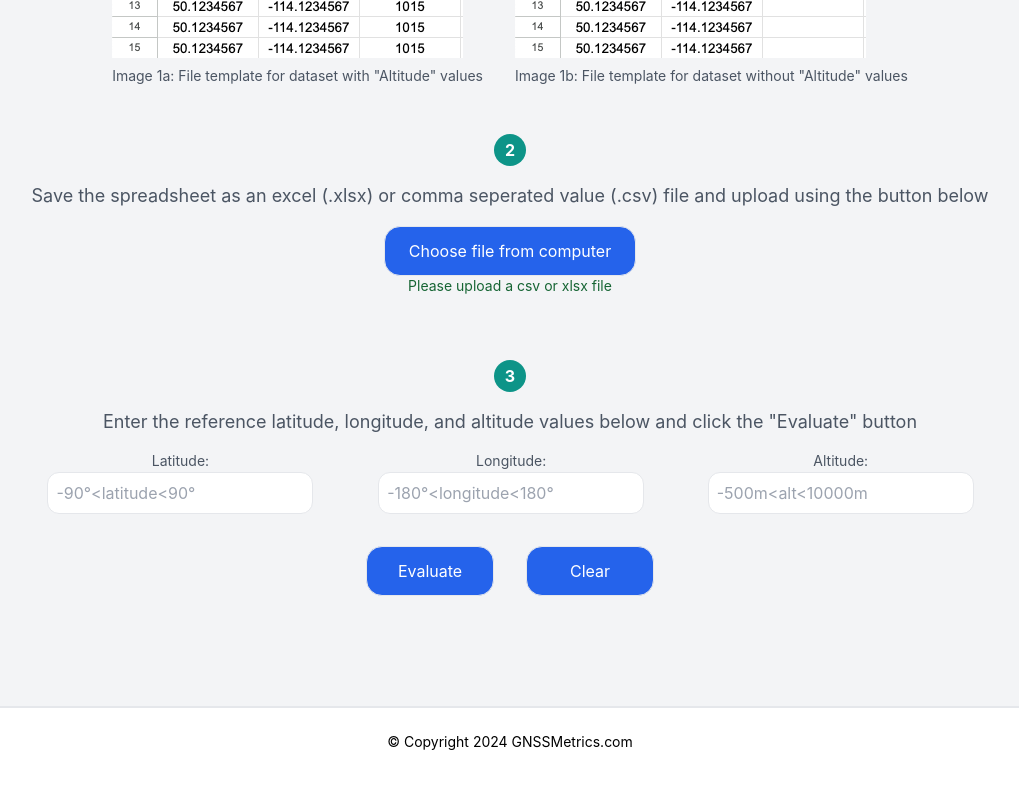
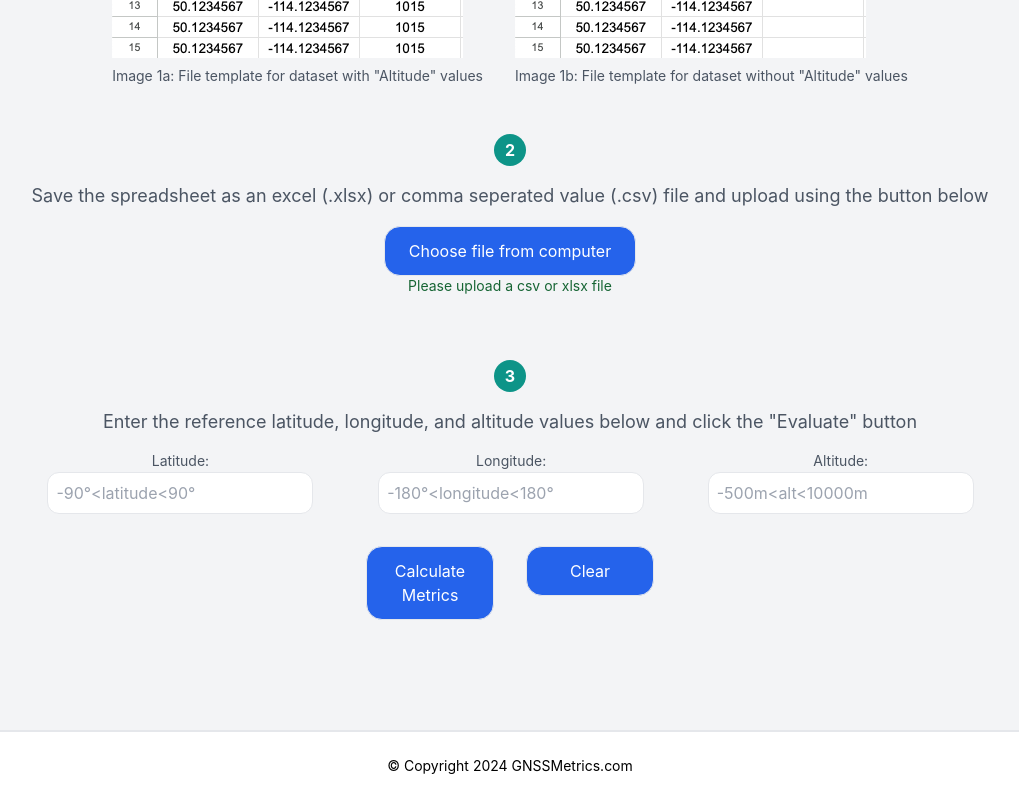
Before and after one commit to adedolapoadegboye/gnss-metrics, a React (Create React App) app: page / in a window 1280 px wide. Shown: the part 618-1418 px from the top of the page, without its empty margins (130-1149 px from the left). Before the commit the page ends 1394 px from the top, so only its background shows below. Built offline with nearby package versions, Linux system fonts and the light colour scheme; a web font is replaced by a local one.

Commit message:
changed button text

```diff
--- a/src/Dev/Pages/FromFile.jsx
+++ b/src/Dev/Pages/FromFile.jsx
@@ -359,7 +359,7 @@ const FromFile = () => {
                       onClick={handleStartAnalysisButton}
                       className="h-fit w-32 px-6 py-3 w-32 border bg-blue-600 rounded-2xl text-white transition duration-300 ease-in-out hover:bg-blue-500"
                     >
-                      Evaluate
+                      Calculate Metrics
                     </button>
                     <button
                       onClick={handleClearButton}
```
Also changed, not shown: 1 other file (tests, documents, lock files or other folders).
